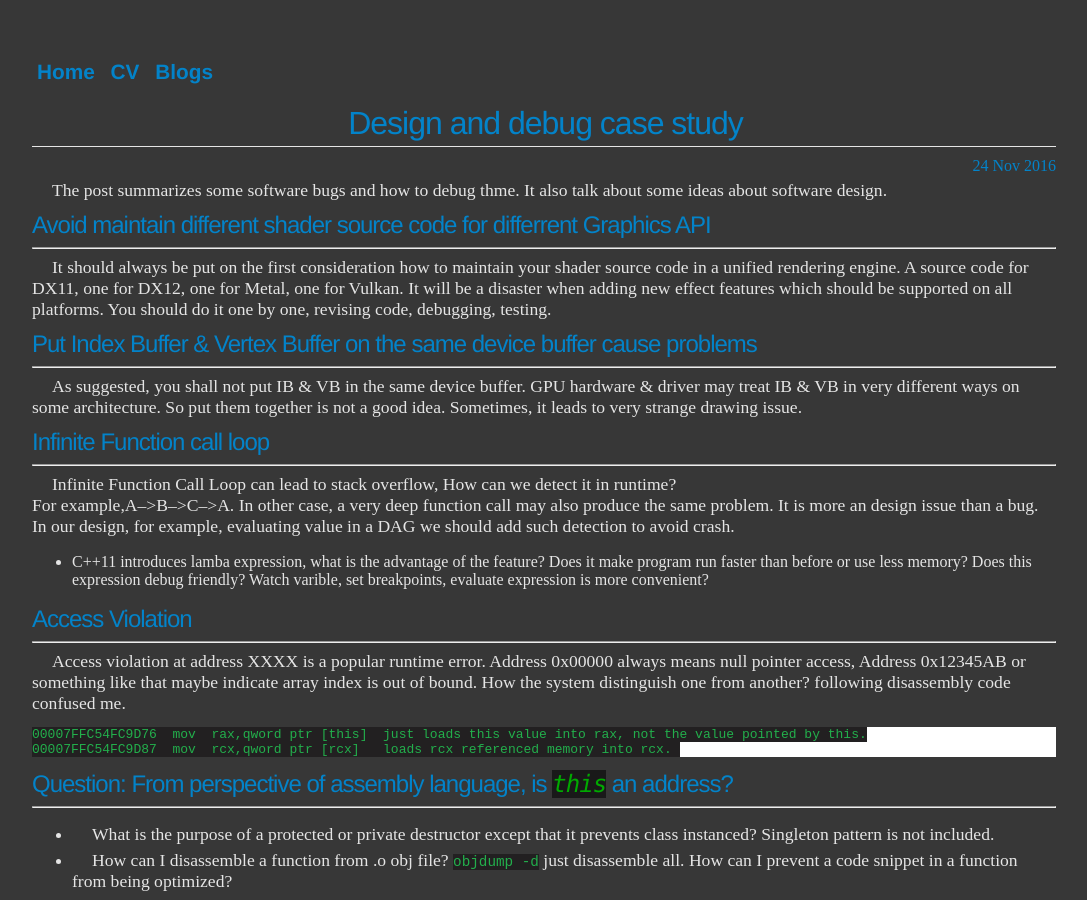
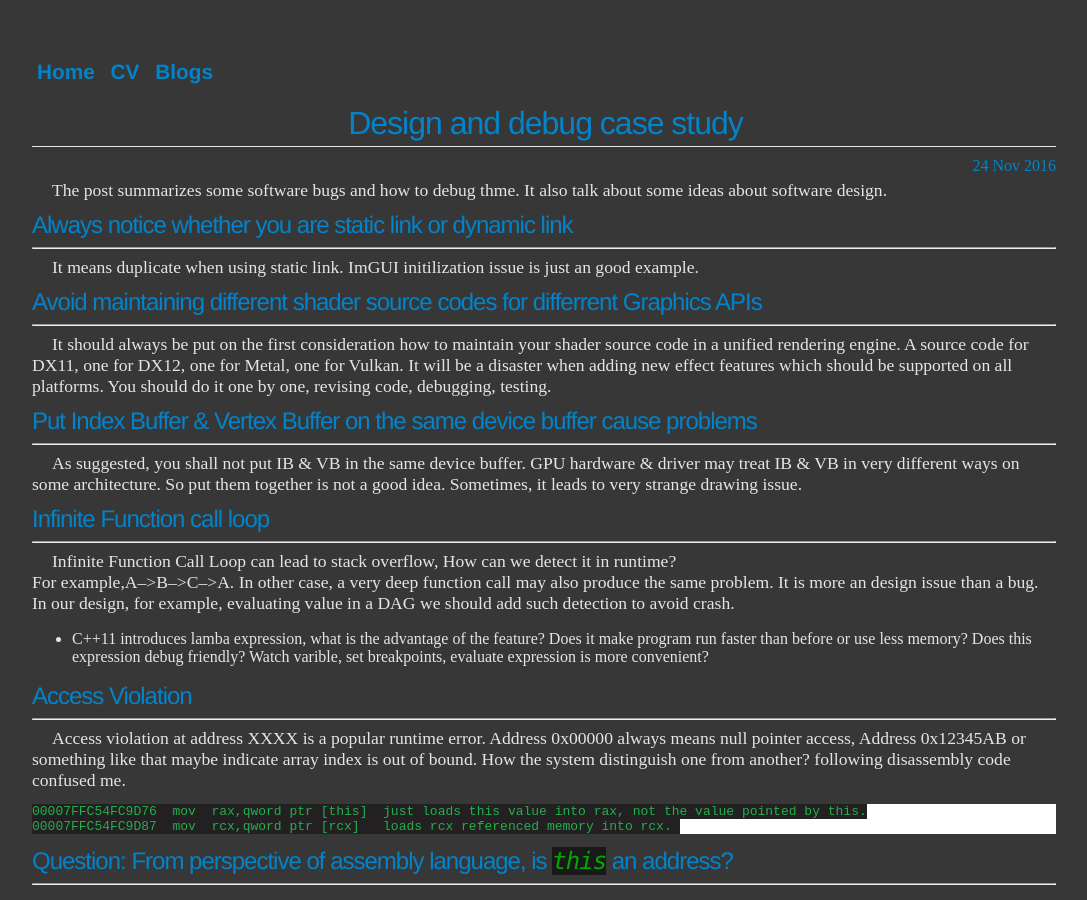
Before and after one commit to ychding11/ychding11.github.io, a Jekyll site: the page built from _posts/2015-03-21-CaseStudy.md, in a window 1280 px wide and 900 px high. Shown: the whole window, without its empty margins (96-1183 px from the left). Built offline with Jekyll 4.4.1, drawn with Linux system fonts in a browser that asks for light colours.

Commit message:
Update 2015-03-21-CaseStudy.md

```diff
--- a/_posts/2015-03-21-CaseStudy.md
+++ b/_posts/2015-03-21-CaseStudy.md
@@ -5,8 +5,11 @@ date: 2016-11-24
 ---
 
 The post summarizes some software bugs and how to debug thme. It also talk about some ideas about software design.
+## Always notice whether you are static link or dynamic link
+------------
+It means duplicate when using static link. ImGUI initilization issue is just an good example.
 
-## Avoid maintain different shader source code for differrent Graphics API
+## Avoid maintaining different shader source codes for differrent Graphics APIs
 ------------
 It should always be put on the first consideration how to maintain your shader source code in a unified rendering engine.
 A source code for DX11, one for DX12, one for Metal, one for Vulkan. It will be a disaster when adding new effect features which should be supported on all platforms.
```
